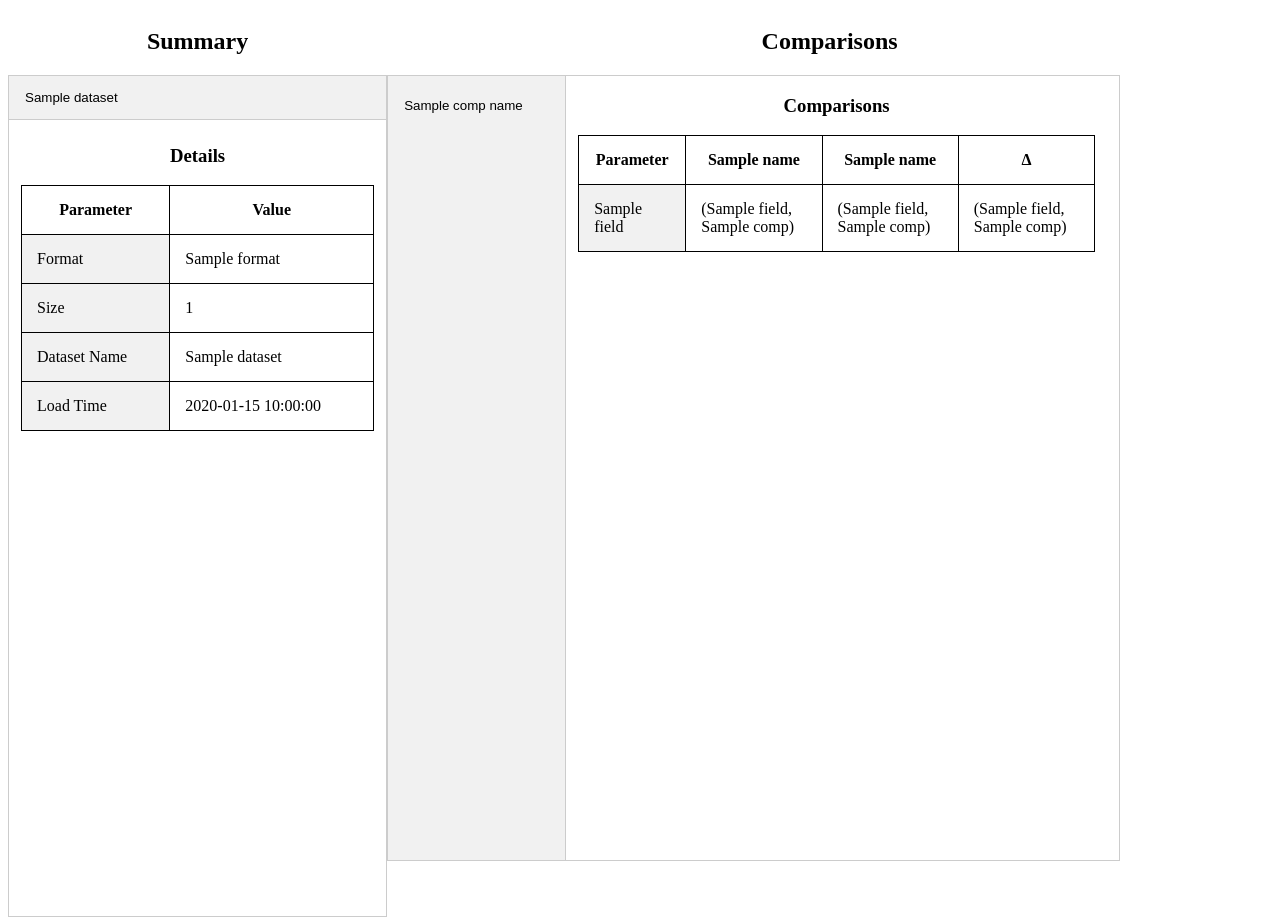
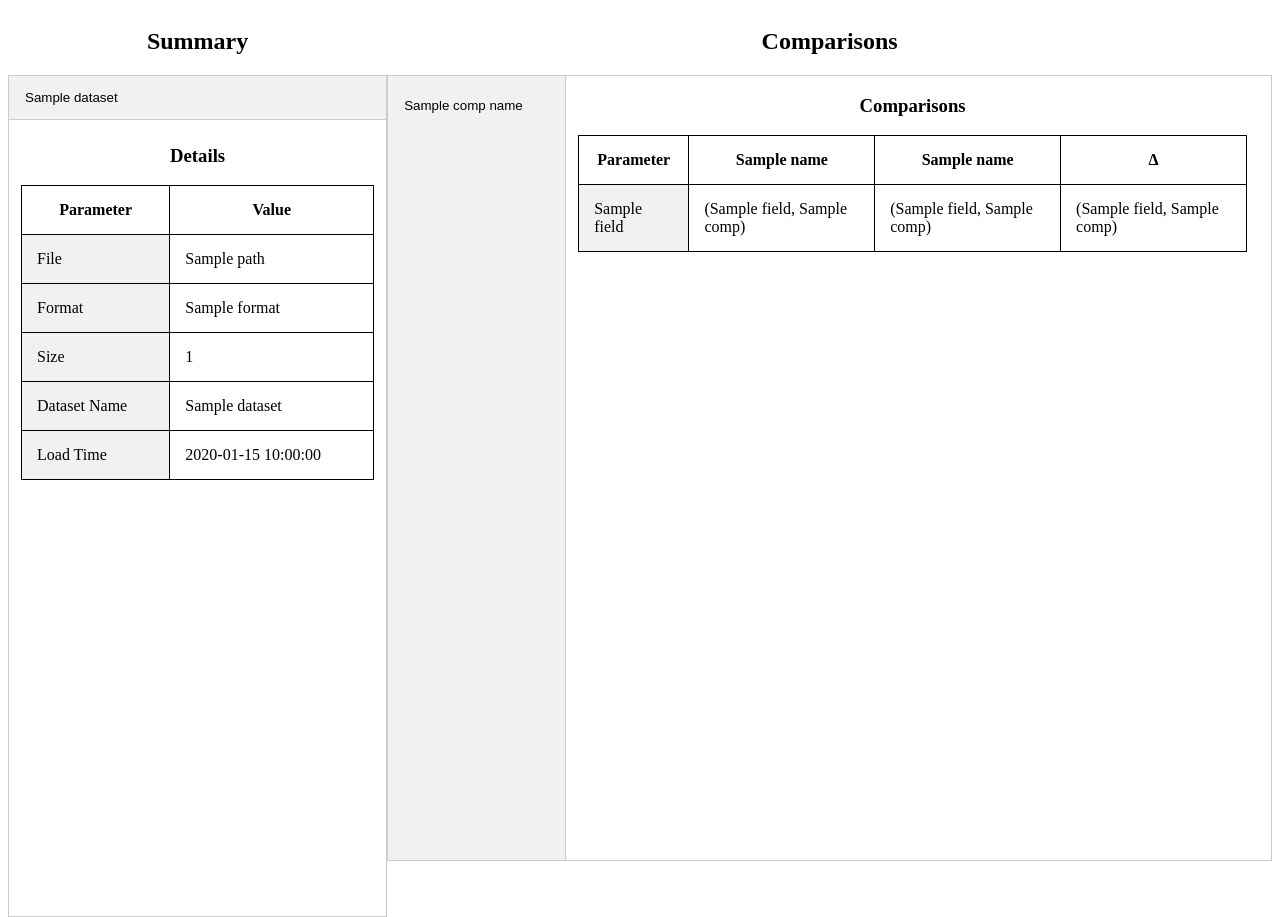
Before and after one commit to culight/data_comparator, a Python web app: template data_comparator/ui/templates/template.html in a window 1280 px wide. Run offline with Jinja, Linux system fonts and the light colour scheme; the template is opened without the code that fills it: most values are stand-ins (such as "Sample title", 1, 10 or a date in 2020).

Commit message:
refining html output

```diff
--- a/data_comparator/app.py
+++ b/data_comparator/app.py
@@ -237,6 +237,7 @@ class MenuBar(QMenuBar):
             ds2 = comp_dict_proc["ds_name"][1]
             ds1_df = dc.get_dataset(ds1)
             ds2_df = dc.get_dataset(ds2)
+
             comp_paramters["summary"][ds1] = ds1_df.get_summary()
             comp_paramters["summary"][ds2] = ds2_df.get_summary()
 
--- a/data_comparator/ui/templates/base_layout.html
+++ b/data_comparator/ui/templates/base_layout.html
@@ -26,6 +26,7 @@
             background-color: #f1f1f1;
             width: 20%;
             height: inherit;
+            overflow-x: auto;
         }
 
         .tab_layout {
@@ -81,7 +82,7 @@
             padding: 6px 12px;
             border: 1px solid #ccc;
             border-top: none;
-            height: 100%;
+            height: inherit;
         }
 
         .vert_tabcontent {
@@ -89,9 +90,9 @@
             display: block;
             padding: 0px 12px;
             border: 1px solid #ccc;
-            width: 80%;
+            width: auto;
             border-left: none;
-            height: 100%;
+            height: inherit;
         }
 
         /* Style the tables */
@@ -120,6 +121,10 @@
             padding: 0px 12px;
             overflow: auto;
             padding-bottom: 12px;
+        }
+
+        #summary-tab-layout {
+            overflow-wrap: anywhere;
         }
     </style>
 
@@ -171,7 +176,7 @@
     <div class="container" style="display: flex; height: 100%;">
         <div id="summary_container" style="width: 30%; height: 100%;">
             <h2>Summary</h2>
-            <div class="tab_layout">
+            <div class="tab_layout" id="summary-tab-layout">
                 <div class="horiz_tab">
                     {% block horizontal_tabs %}{% endblock %}
                 </div>
@@ -180,7 +185,7 @@
         </div>
         <div id="comparisons_container" style="flex-grow: 1;">
             <h2>Comparisons</h2>
-            <div class="tab_layout">
+            <div class="tab_layout" id="comparisons-tab-layout">
                 <div class="vert_tab">
                     {% block vertical_tabs %}{% endblock %}
                 </div>
--- a/data_comparator/ui/templates/template.html
+++ b/data_comparator/ui/templates/template.html
@@ -19,6 +19,10 @@
                 <tr>
                     <th>Parameter</th>
                     <th>Value</th>
+                </tr>
+                <tr>
+                    <td class="key-col">File</td>
+                    <td class="val-col">{{ds["path"]}}</td>
                 </tr>
                 <tr>
                     <td class="key-col">Format</td>
```
